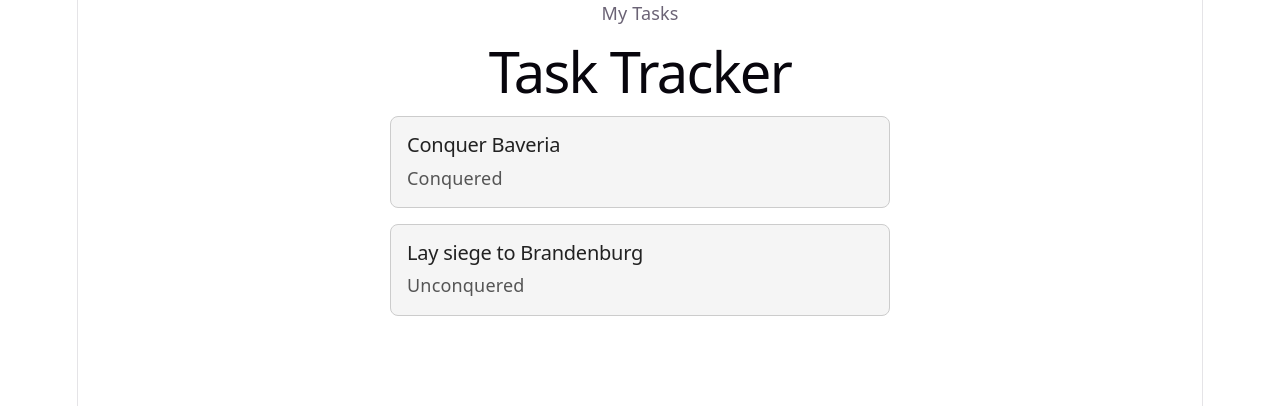
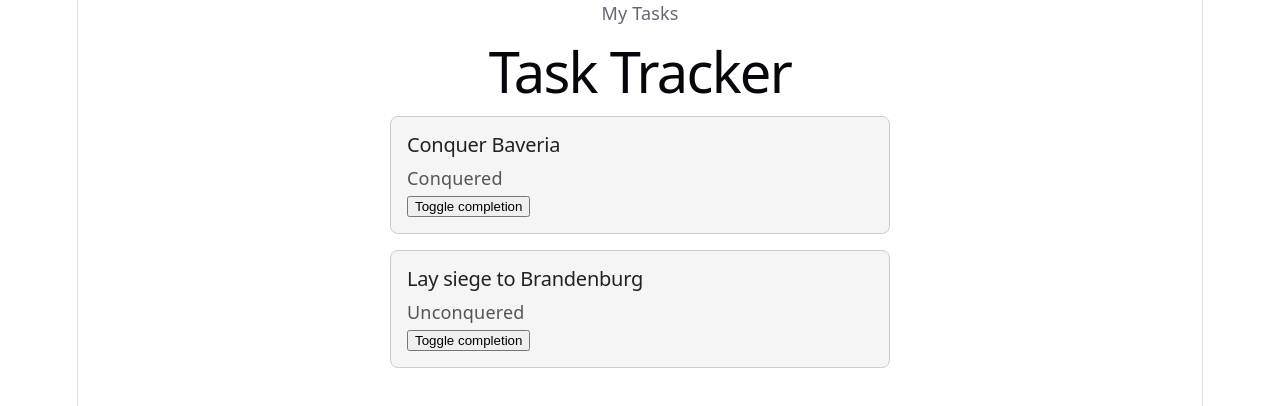
Before and after one commit to TormiViirg/rakendusteProgrammeerimine2026, a React (Vite) app in the folder 2026-09-17/Kodutöö/task-tracker/: page / in a window 1280 px wide. Shown: the top 406 px of the page. Built offline with nearby package versions, Linux system fonts and the light colour scheme.

Commit message:
feat: task 5 status changing button

```diff
--- a/2026-09-17/Kodutöö/task-tracker/src/components/TaskCard.jsx
+++ b/2026-09-17/Kodutöö/task-tracker/src/components/TaskCard.jsx
@@ -1,8 +1,15 @@
-export function TaskCard({ task }) {
+import { useState } from "react";
+
+function TaskCard({ task }) {
+  const [completed, setCompleted] = useState(task.completed);
+
   return (
     <div className="task-card">
       <h2>{task.title}</h2>
-      <p>{task.completed ? 'Conquered' : 'Unconquered'}</p>
+      <p>{completed ? "Conquered" : "Unconquered"}</p>
+      <button onClick={() => setCompleted((previous) => !previous)}>
+        Toggle completion
+      </button>
     </div>
   );
 }
```
Also changed, not shown: 2026-09-17/Kodutöö/task-tracker/src/App.jsx (+4 -4 lines), 2026-09-17/Kodutöö/task-tracker/src/App.css (line endings or trailing spaces).
